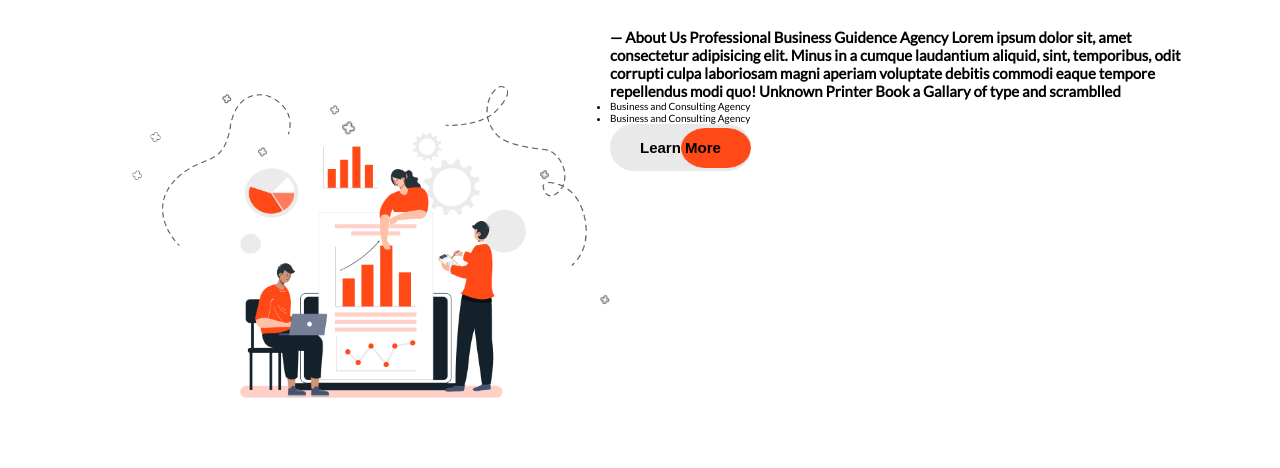
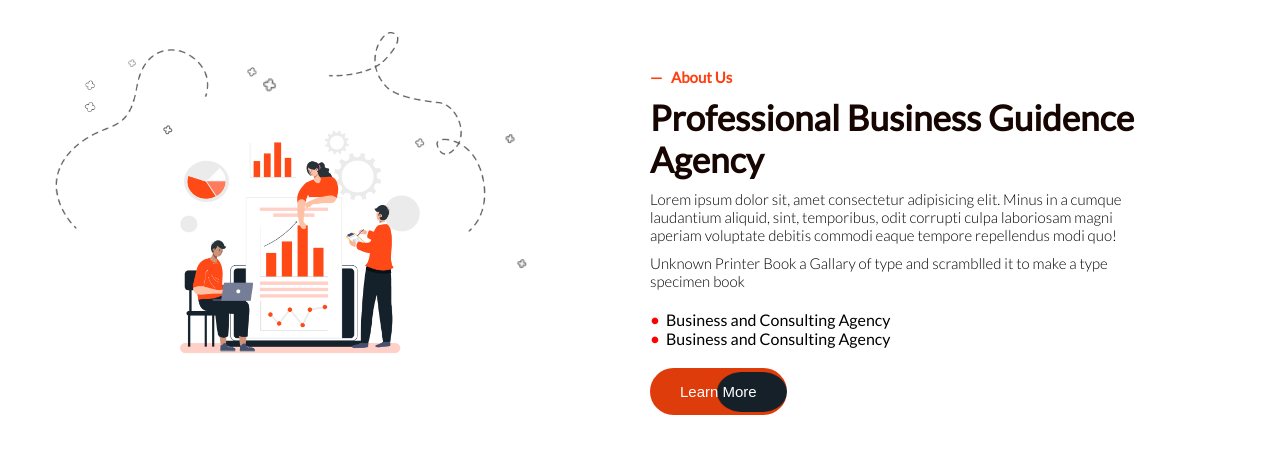
Before and after one commit to mahmudurrahman-1/Rokomari, a plain HTML site: page index.html in a window 1280 px wide. Shown: the part 722-1190 px from the top of the page. Before the commit the page ends 1140 px from the top, so only its background shows below. Drawn offline with Linux system fonts and the light colour scheme.

Commit message:
section 2 done

```diff
--- a/index.css
+++ b/index.css
@@ -1,4 +1,4 @@
-* {
+*,*::after,*::before {
   padding: 0;
   margin: 0;
   box-sizing: inherit;
@@ -77,7 +77,7 @@ margin-right: 1rem;
     color: white;
     background-image: url("header/Rectangle 16@1x.png");
     background-repeat: no-repeat;
-    height: 10%;
+    height: 8%;
     background-size:8rem 4rem;
     overflow: hidden;
     background-position:center right;
@@ -158,15 +158,140 @@ letter-spacing: 0.8rem;
     /* padding: 90px 90px; */
     display: flex;
     padding: 2rem 0rem;
+   justify-content: space-between;
+
+}
+.as-left
+{
+flex: 0 0 50%;
+display: flex;
+justify-content: center;
+align-items: center;
+
+}
+.aboutimage{
+    position: relative;
+
+    height: 100%;
+    width: 100%;
+}
+
+.asiv-m{
+    position: absolute;
+    height: 50%;
+    top: 50%;
+    left: 50%;
+    transform: translate(-50%,-50%);
 
 }
 
-.as-left
+.right-asv{
+    height: 20rem;
+    position: absolute;
+    top: 30%;
+    left: 60%;
+    transform: translate(-20%,-60%);
+}
+
+.asiv-l{
+    position: absolute;
+    height: 18rem;
+    top: 27%;
+    left: 22%;
+    transform: translate(-50%,-50%);
+
+}
+.asiv-l:hover{
+    border: 1px solid #0fefff;
+    transition: 0.2s;
+}
+.right-asv:hover{
+    border: 1px solid #ffab0f;
+    transition: all 0.2s;
+}
+.asi-0,
+.asi-1,
+.asi-2,
+.asi-3,
+.asi-4,
+.asi-5,
+.asi-6,
+.asi-7,
+.asi-8
+{
+    position:absolute;
+    transform: translate(-50%,-50%);
+
+
+}
+.asi-0{
+    top: 10%;
+    left: 22%;
+    height: 8px;
+
+}
+.asi-1{
+    top: 15%;
+    left: 15%;
+    height: 10px;
+
+}
+.asi-2{
+    top: 20%;
+    left: 15%;
+    height: 10px;
+}
+.asi-3{
+    top: 25%;
+    left: 28%;
+    height: 10px;
+}
+.asi-4{
+    top: 12%;
+    left: 42%;
+    height: 10px;
+}
+
+.asi-5{
+    top: 15%;
+    left: 45%;
+    height: 14px;
+}
+.asi-6{
+    top: 28%;
+    left: 70%;
+    height: 10px;
+}
+
+.asi-7{
+    top: 55%;
+    left: 87%;
+    height: 10px;
+
+}
+.asi-8{
+    top: 27%;
+    left: 85%;
+    height: 10px;
+}
+
+.asi-0:hover,
+.asi-1:hover,
+.asi-2:hover,
+.asi-3:hover,
+.asi-4:hover,
+.asi-5:hover,
+.asi-6:hover,
+.asi-7:hover,
+.asi-8:hover{
+border: 1px solid #ff3f0f;
+transition: all 0.2s;
+}
+/* .as-left
 {
 flex: 0 0 50%;
-padding: 1rem;
 position: relative;
-text-align: start;
+
 }
 .asiv-m,
 .asiv-l,
@@ -194,12 +319,6 @@ height: 70%;
     height: 40%;
 }
 
-.right-asv{
-    height: 50%;
-    z-index: -10;
-    margin-left: 75%;
-    margin-top: 10%;
-}
 .asi-1{
     top: 40%;
     left: 22%;
@@ -243,10 +362,53 @@ height: 70%;
     top: 40%;
     left: 90%;
     height: 10px;
-}
+} */
 .as-right
 {
 flex: 1;
-padding: 1rem;
-position: relative;
+padding: 5rem;
+
 }
+.about-text{
+    margin-bottom: 2rem;
+}
+.about-text-1,.about-text-2,.about-text-3,.about-text-4.about-text-5{
+    display: block;
+
+}
+.about-text-1{
+    color: #ff3f0f;
+    margin-bottom: 1rem;
+}
+.about-text-2{
+    color: #160501;
+    font-size: 3.5rem;
+    margin-bottom: 1rem;
+}
+
+.about-text-3,.about-text-4{
+    color: #000;
+    font-weight: 300;
+
+}
+.about-text-3{
+    margin-bottom: 1rem;
+}
+.about-items{
+list-style: none;
+margin-bottom: 2rem;
+}
+
+.about-list::before{
+    content: "\2022";  /* Add content: \2022 is the CSS Code/unicode for a bullet */
+    color: red; /* Change the color */
+    font-weight: bold; /* If you want it to be bold */
+    display: inline-block; /* Needed to add space between the bullet and the text */
+    width: 1em; /* Also needed for space (tweak if needed) */
+}
+
+.about-list{
+    font-size: 1.6rem;
+}
+
+/************* Features Section*/
--- a/index.html
+++ b/index.html
@@ -81,9 +81,23 @@
     <main>
 <section class="AboutSection">
 <div class="as-left">
-<img src="about/OBJECTS@1x.png" alt="icon-11" class="asiv-m">
-<!-- <img src="about/Vector 49@1x.png" alt="kjjj" class="right-asv">    -->
-<img src="about/Union@1x-1.png" alt="icon-1" class="asi-1">
+<div class="aboutimage">
+    <img src="about/OBJECTS@1x.png" alt="icon-11" class="asiv-m">
+    <img src="about/Vector 49.png" alt="kjjj" class="right-asv">
+    <img src="about/Vector 48@1x.png" alt="icon-9" class="asiv-l">
+    <img src="about/Union@1x-1.png" alt="icon-0" class="asi-0">
+
+    <img src="about/Union@1x-1.png" alt="icon-1" class="asi-1">
+    <img src="about/Union@1x-2.png" alt="icon-2" class="asi-2">
+    <img src="about/Union@1x-3.png" alt="icon-3" class="asi-3">
+    <img src="about/Union@1x-4.png" alt="icon-4" class="asi-4">
+    <img src="about/Union@1x-5.png" alt="icon-5" class="asi-5">
+    <img src="about/Union@1x-6.png" alt="icon-6" class="asi-6">
+    <img src="about/Union@1x-7.png" alt="icon-7" class="asi-7">
+    <img src="about/Union@1x-8.png" alt="icon-8" class="asi-8">
+
+</div>
+<!-- <img src="about/Union@1x-1.png" alt="icon-1" class="asi-1">
 <img src="about/Union@1x-2.png" alt="icon-2" class="asi-2">
 <img src="about/Union@1x-3.png" alt="icon-3" class="asi-3">
 <img src="about/Union@1x-4.png" alt="icon-4" class="asi-4">
@@ -92,15 +106,15 @@
 <img src="about/Union@1x-7.png" alt="icon-7" class="asi-7">
 <img src="about/Union@1x-8.png" alt="icon-8" class="asi-8">
 <img src="about/Vector 48@1x.png" alt="icon-9" class="asiv-l">
-<img src="about/Vector 49.png" alt="kjjj" class="right-asv">
+   -->
 
 </div>
 <div class="as-right">
     <h2 class="about-text">
-        <span class="about-text-1">&mdash; About Us</span>
+        <span class="about-text-1">&mdash; &nbsp; About Us</span>
         <span class="about-text-2">Professional Business Guidence Agency</span>
         <span class="about-text-3">Lorem ipsum dolor sit, amet consectetur adipisicing elit. Minus in a cumque laudantium aliquid, sint, temporibus, odit corrupti culpa laboriosam magni aperiam voluptate debitis commodi eaque tempore repellendus modi quo!</span>
-        <span class="about-text-4">Unknown Printer Book a Gallary of type and scramblled</span>
+        <span class="about-text-4">Unknown Printer Book a Gallary of type and scramblled it to make a type specimen book</span>
     </h2>
 <ul class="about-items">
     <li class="about-list">Business and Consulting Agency</li>
@@ -108,13 +122,16 @@
 </ul>
 <div class="main-header-button">
 
-<button class="btn btn-3">
+<button class="btn btn-2">
     Learn More
    </button>
 </div>
 </div>
 
 </section>
+<section class="section-features">
+
+</section>
     </main>
     <footer>
 
```
